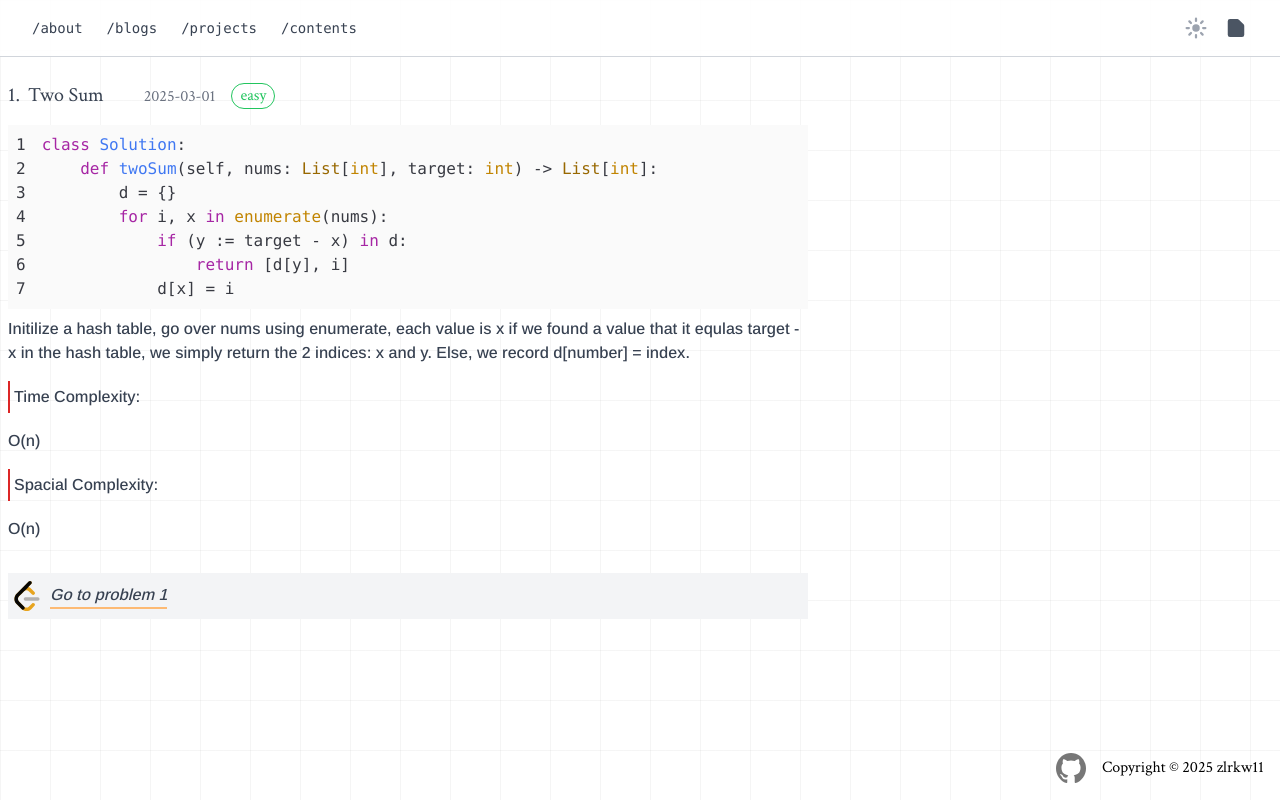
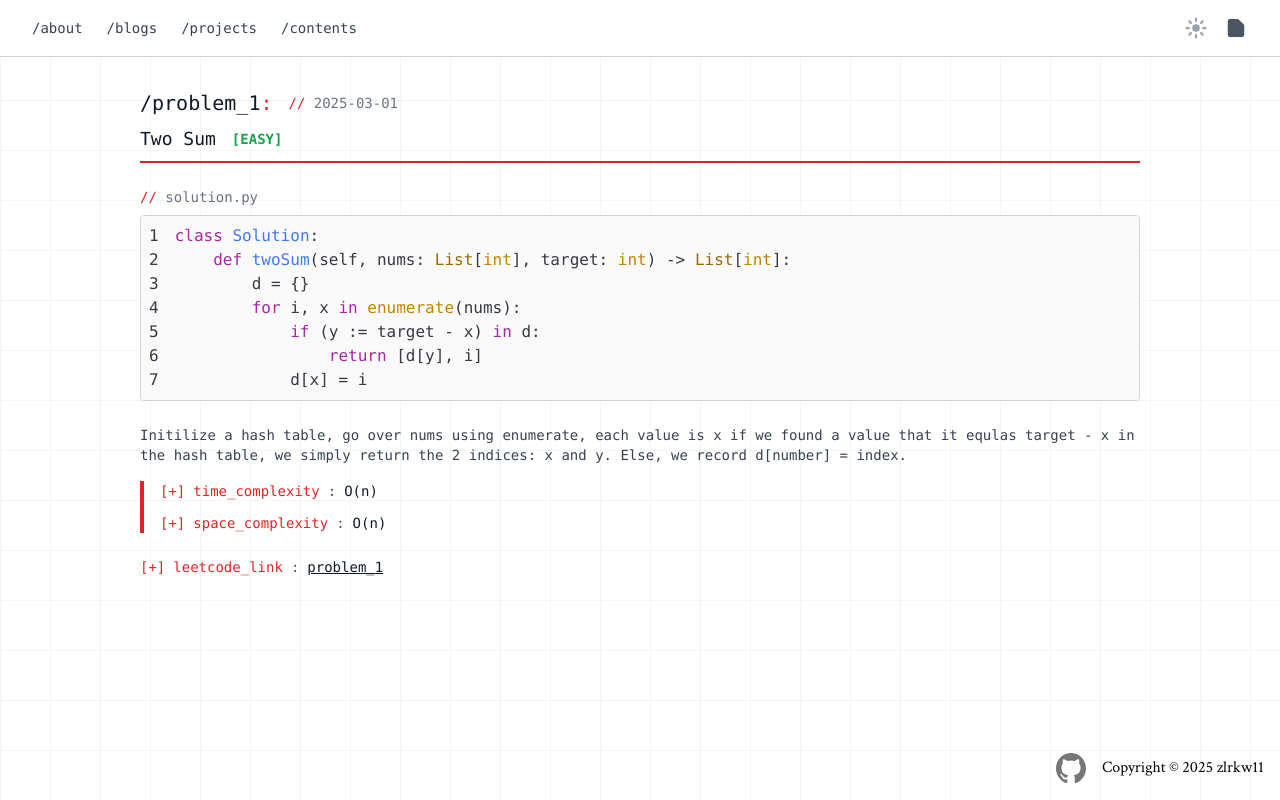
Before and after one commit to zlrkw11/zl-v2, a Next.js app: page /contents/leetcode/1 in a window 1280 px wide. Built offline with nearby package versions, Linux system fonts and the light colour scheme.

Commit message:
feat: updated leetcode problem page styling

```diff
--- a/app/components/ProblemPage.tsx
+++ b/app/components/ProblemPage.tsx
@@ -2,25 +2,11 @@
 import { useEffect, useState } from "react";
 import Link from "next/link";
 import { LeetCodeProps } from "@/app/types/types";
-import { Arimo, Crimson_Text } from "next/font/google";
-import "highlight.js/styles/github.css";
-import lc from "../../public/assets/leetcode.svg";
-import Image from "next/image";
 import SyntaxHighlighter from "react-syntax-highlighter";
 import {
   atomOneDark,
   atomOneLight,
 } from "react-syntax-highlighter/dist/esm/styles/hljs";
-
-const ArimoFont = Arimo({
-  subsets: ["latin"],
-  weight: "500",
-});
-
-const crimsonFont = Crimson_Text({
-  subsets: ["latin"],
-  weight: "400",
-});
 
 const ProblemPage = ({ problem }: { problem: any }) => {
   const [isDark, setIsDark] = useState(false);
@@ -37,81 +23,127 @@ const ProblemPage = ({ problem }: { problem: any }) => {
     return () => observer.disconnect();
   }, []);
 
+  const getDifficultyColor = () => {
+    switch (problem.difficulty) {
+      case "easy":
+        return "text-green-600";
+      case "medium":
+        return "text-orange-500";
+      case "hard":
+        return "text-red-600";
+      default:
+        return "text-gray-600";
+    }
+  };
+
   return (
-    <div
-      className={`md:w-[800px] text-gray-700 dark:text-neutral-400 m-2 flex flex-col gap-4 ${ArimoFont.className}`}
+    <div className="flex flex-col items-center m-4 gap-6">
+      <div className="flex flex-col md:w-[1000px] gap-6 font-mono">
+        {/* Header section */}
+        <div className="flex flex-col gap-2 border-b-2 border-red-600 pb-2">
+          <div className="flex items-center gap-4 flex-wrap">
+            <h1 className="text-xl text-gray-900 dark:text-gray-200">
+              /problem_{problem.id}
+              <span className="text-red-600">:</span>
+            </h1>
+            <span className="text-sm text-gray-500 dark:text-gray-400">
+              <span className="text-red-600">//</span> {problem.date}
+            </span>
+          </div>
+          <div className="flex items-center gap-4">
+            <span className="text-lg text-gray-900 dark:text-gray-200">
+              {problem.title}
+            </span>
+            <span
+              className={`text-sm font-semibold ${getDifficultyColor()}`}
             >
-      <div className="flex gap-4 mr-auto">
-        <h1
-          className={`gap-2 flex text-xl ${crimsonFont.className} dark:text-neutral-300`}
-        >
-          <p>{problem.id}.</p>
-          <p>{problem.title}</p>
-          <p className={`text-gray-500 text-base ml-8 mt-auto text-nowrap`}>
-            {problem.date}
-          </p>
-        </h1>
+              [{problem.difficulty.toUpperCase()}]
+            </span>
+          </div>
+        </div>
 
-        <h1
-          className={`border ${
-            crimsonFont.className
-          } rounded-full px-2 mt-auto ${
-            problem.difficulty === "easy"
-              ? "text-green-500 border-green-500"
-              : problem.difficulty === "medium"
-                ? "text-orange-500 border-orange-500"
-                : problem.difficulty === "hard"
-                  ? "text-red-600 border-red-600"
-                  : ""
-          }`}
-        >
-          {problem.difficulty}
-        </h1>
+        {/* Code section */}
+        <div className="flex flex-col gap-2">
+          <div className="text-sm text-gray-500 dark:text-gray-400">
+            <span className="text-red-600">//</span> solution.py
           </div>
-      <div className="flex flex-col gap-2 items-center">
-        <div className="md:w-[800px] w-[370px]">
+          <div className="border border-gray-300 dark:border-gray-700 rounded">
             <SyntaxHighlighter
               showLineNumbers
               language="python"
               style={isDark ? atomOneDark : atomOneLight}
+              customStyle={{
+                margin: 0,
+                borderRadius: "0.25rem",
+                background: isDark ? "#1e1e1e" : "#fafafa",
+              }}
             >
               {problem.code}
             </SyntaxHighlighter>
           </div>
-        <div className="">{problem.texts}</div>
         </div>
-      <h1
-        className={`border-l-2 mr-auto dark:text-neutral-300 border-l-red-600 p-1 text-base ${ArimoFont.className}`}
+
+        {/* Analysis section */}
+        <div className="flex flex-col gap-4 text-sm">
+          {problem.texts && (
+            <div className="text-gray-700 dark:text-gray-300">
+              {problem.texts}
+            </div>
+          )}
+
+          {/* Complexity analysis */}
+          <div className="flex flex-col gap-3 border-l-4 border-red-600 pl-4">
+            <div className="flex items-center gap-2">
+              <span className="text-red-600">[+]</span>
+              <span className="text-red-600">time_complexity</span>
+              <span className="text-gray-600 dark:text-gray-400">:</span>{" "}
+              <span className="text-gray-900 dark:text-gray-200">
+                {problem.O || "N/A"}
+              </span>
+            </div>
+            <div className="flex items-center gap-2">
+              <span className="text-red-600">[+]</span>
+              <span className="text-red-600">space_complexity</span>
+              <span className="text-gray-600 dark:text-gray-400">:</span>{" "}
+              <span className="text-gray-900 dark:text-gray-200">
+                {problem.S || "N/A"}
+              </span>
+            </div>
+          </div>
+
+          {/* Links */}
+          {problem.link1 && (
+            <div className="flex items-center gap-2 pt-2">
+              <span className="text-red-600">[+]</span>
+              <span className="text-red-600">leetcode_link</span>
+              <span className="text-gray-600 dark:text-gray-400">:</span>{" "}
+              <Link
+                href={problem.link1}
+                className="text-gray-900 dark:text-gray-200 underline hover:text-red-600 dark:hover:text-red-500 transition-colors"
+                target="_blank"
               >
-        Time Complexity:
-      </h1>
-      {problem.O}
-      <h1
-        className={`border-l-2 mr-auto dark:text-neutral-300 border-l-red-600 p-1 text-base ${ArimoFont.className}`}
-      >
-        Spacial Complexity:
-      </h1>
-      {problem.S}{" "}
-      {problem.link1 && (
-        <div className="mt-4 bg-gray-100 py-2 px-1 dark:bg-neutral-700">
-          <Link className="flex items-center gap-2 italic" href={problem.link1}>
-            <Image src={lc} width={30} height={30} alt="LeetCode" />
-            <p className="border-b-2 border-orange-300 dark:border-orange-600 dark:hover:text-orange-500 dark:text-neutral-400 hover:text-orange-500">
-              {`Go to problem ${problem.id}`}
-            </p>
+                problem_{problem.id}
               </Link>
             </div>
           )}
           {problem.link2 && (
+            <div className="flex items-center gap-2">
+              <span className="text-red-600">[+]</span>
+              <span className="text-red-600">{problem.link2name || "reference"}</span>
+              <span className="text-gray-600 dark:text-gray-400">:</span>{" "}
               <Link
                 href={problem.link2}
-          className="underline underline-offset-4 hover:text-gray-400 dark:hover:text-neutral-300 max-w-[300px]"
+                className="text-gray-900 dark:text-gray-200 underline hover:text-red-600 dark:hover:text-red-500 transition-colors"
+                target="_blank"
               >
-          <p>{problem.link2name}</p>
-          <p>{problem.des}</p>
+                {problem.des || problem.link2}
               </Link>
+            </div>
           )}
+        </div>
+      </div>
     </div>
   );
 };
+
 export default ProblemPage;
--- a/app/contents/leetcode/page.tsx
+++ b/app/contents/leetcode/page.tsx
@@ -42,7 +42,7 @@ const Problem = ({ problem, index }: Props) => {
     <motion.div
       initial={{ opacity: 0, y: -50 }}
       animate={{ opacity: 1, y: 0 }}
-      className={`${
+      className={`font-mono ${
         difficulty === "easy" && "border-l-green-600 dark:border-l-green-800"
       } ${
         difficulty === "medium" &&
@@ -59,10 +59,10 @@ const Problem = ({ problem, index }: Props) => {
           <span className="font-bold mr-1">{id}.</span>
           {title}
         </h1>
-        <div className={`${ArimoFont.className} text-sm`}>
+        <div className={`font-mono text-sm`}>
           {difficulty === "easy" && (
             <div className=" text-green-500 rounded-full dark:text-neutral-300">
-              <p className="hidden md:inline-block px-4 italic">EASY</p>
+              <p className="hidden md:inline-block px-4">EASY</p>
               <p className="md:hidden text-green-600 dark:text-neutral-300">
                 E
               </p>
@@ -70,7 +70,7 @@ const Problem = ({ problem, index }: Props) => {
           )}{" "}
           {difficulty === "medium" && (
             <div className=" text-orange-400 rounded-full dark:text-neutral-300">
-              <p className="hidden md:inline-block italic px-4">MEDIUM</p>
+              <p className="hidden md:inline-block px-4">MEDIUM</p>
               <p className="md:hidden text-orange-400 dark:text-neutral-300">
                 M
               </p>
@@ -78,7 +78,7 @@ const Problem = ({ problem, index }: Props) => {
           )}{" "}
           {difficulty === "hard" && (
             <div className=" text-red-600 rounded-full dark:text-neutral-300">
-              <p className="hidden md:inline-block italic px-4">HARD</p>
+              <p className="hidden md:inline-block px-4">HARD</p>
               <p className="md:hidden  text-red-600 dark:text-neutral-300">H</p>
             </div>
           )}
@@ -93,7 +93,7 @@ const Problem = ({ problem, index }: Props) => {
         {label.map((l, i) => (
           <div
             key={i}
-            className={`bg-gray-200 text-gray-700 dark:text-neutral-400 dark:bg-neutral-600 rounded-none px-2 md:text-based text-center text-nowrap`}
+            className={`font-mono bg-gray-200 text-gray-700 dark:text-neutral-400 dark:bg-neutral-600 rounded-none px-2 md:text-based text-center text-nowrap`}
           >
             {l}
           </div>
@@ -118,7 +118,7 @@ const LeetCode = () => {
 
   const paginatedProblems = allProblems.slice(
     (curr - 1) * numberPerPage,
-    curr * numberPerPage,
+    curr * numberPerPage
   );
 
   const Next = () => {
@@ -133,16 +133,16 @@ const LeetCode = () => {
 
   return (
     <div className="flex flex-col items-center gap-4">
-      <div className="flex gap-2">
-        <Image src={lc} width={30} height={30} alt="LeetCode" />
+      <div className="flex gap-4 items-center">
+        <Image src={lc} width={20} height={20} alt="LeetCode" />
         <h1
-          className={`text-2xl flex ${crimsonFont.className} mt-3 dark:text-neutral-400`}
+          className={`text-lg font-mono text-gray-800 flex dark:text-neutral-400`}
         >
-          LeetCode Problems
+          zl's leetcode archive
         </h1>
       </div>
       <div
-        className={`${ArimoFontThick.className} md:w-[800px] w-[370px] grid grid-cols-1 gap-2 items-center`}
+        className={`md:w-[800px] w-[370px] grid grid-cols-1 gap-2 items-center`}
       >
         {paginatedProblems.map((problem, i) => (
           <Problem key={problem.id} problem={problem} index={i} />
--- a/app/contents/page.tsx
+++ b/app/contents/page.tsx
@@ -43,7 +43,7 @@ const Menu = () => {
       animate={{ opacity: 1, y: 0 }}
       className={`flex flex-col text-gray-700`}
     >
-      <div className="w-full h-screen flex flex-col text-lg gap-4 m-8 border-l-2 border-red-700 pl-2">
+      <div className="w-full h-screen flex flex-col text-lg gap-4 m-8 border-l-2 border-red-700 pl-2 font-mono">
         <h1 className="text-xl text-black mr-auto">
           <span className="dark:text-neutral-400">/App</span>
         </h1>
```
Lines whose indentation alone changed are shown as unchanged.
